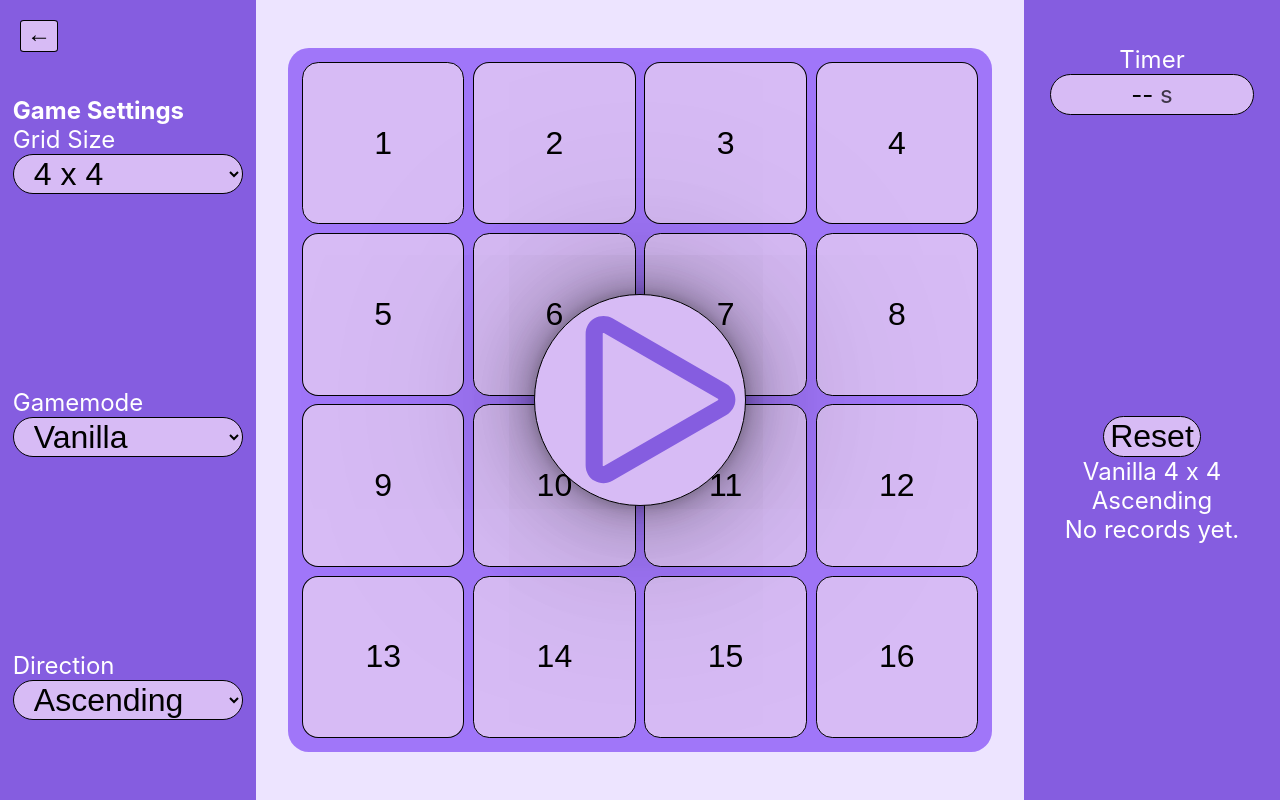
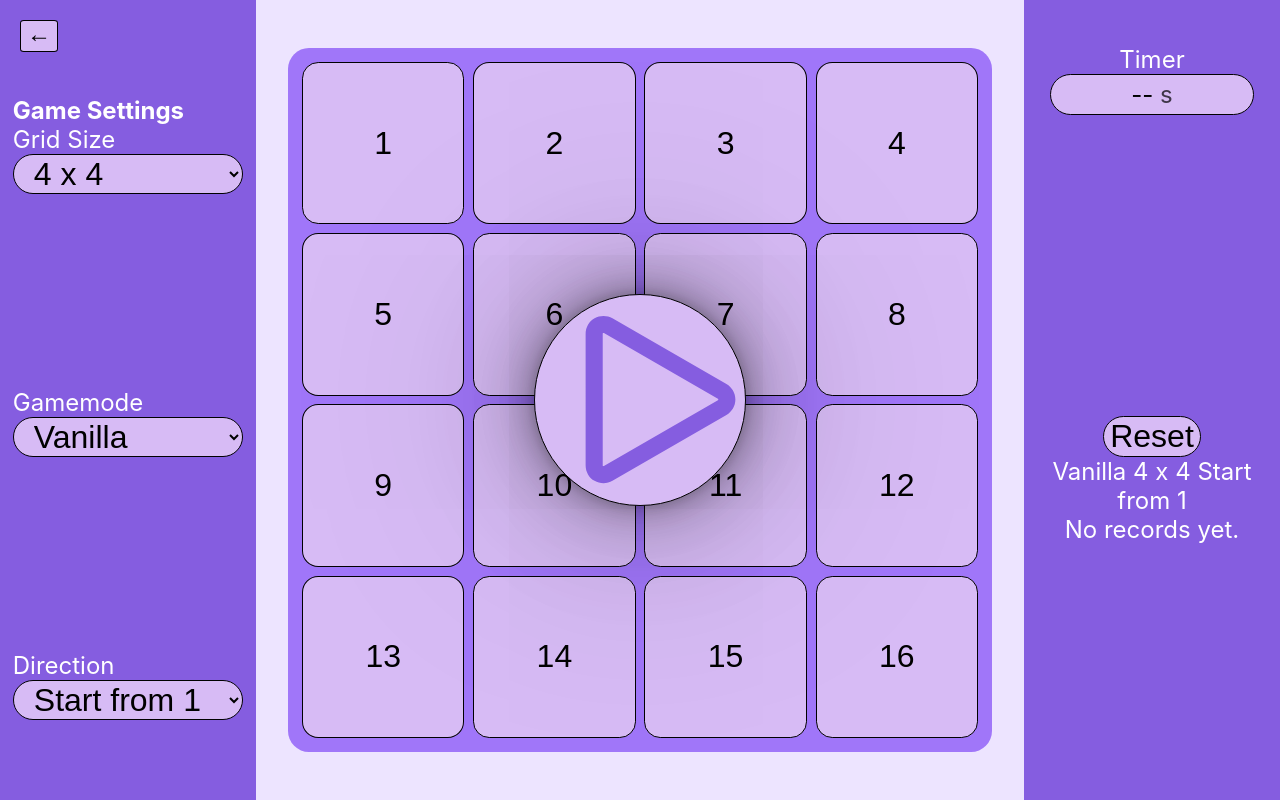
Before and after one commit to BerkYeni/schulteproject, a React (Create React App) app: page / in a window 1280 px wide. Built offline with nearby package versions, Linux system fonts and the light colour scheme.

Commit message:
changed ascending descending to start from 1 and towards 1

```diff
--- a/src/utils.tsx
+++ b/src/utils.tsx
@@ -54,8 +54,8 @@ export const gridSizeToDisplay = (gridSize: GridSize) =>
   gridSizeToDisplayLookUp[gridSize];
 
 const directionToDisplayLookUp: { [key in TableDirection]: string } = {
-  Ascending: "Ascending",
-  Descending: "Descending",
+  Ascending: "Start from 1",
+  Descending: "Towards 1",
 };
 export const directionToDisplay = (direction: TableDirection) =>
   directionToDisplayLookUp[direction];
```
